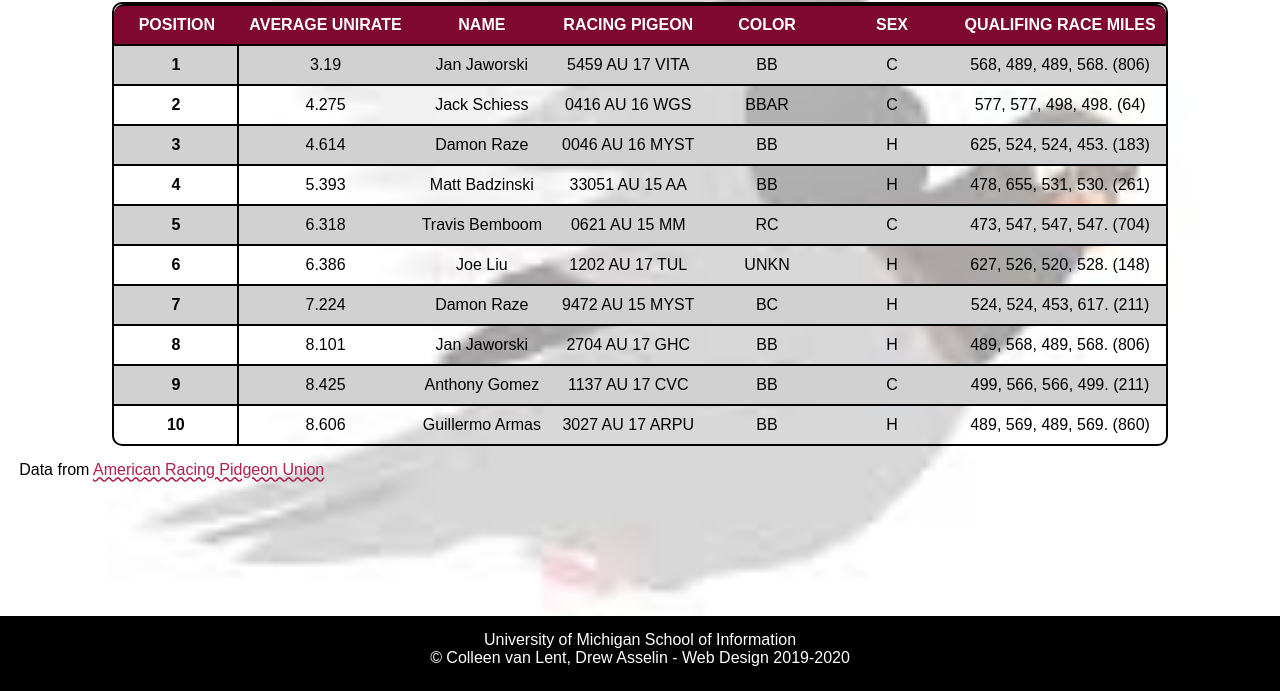
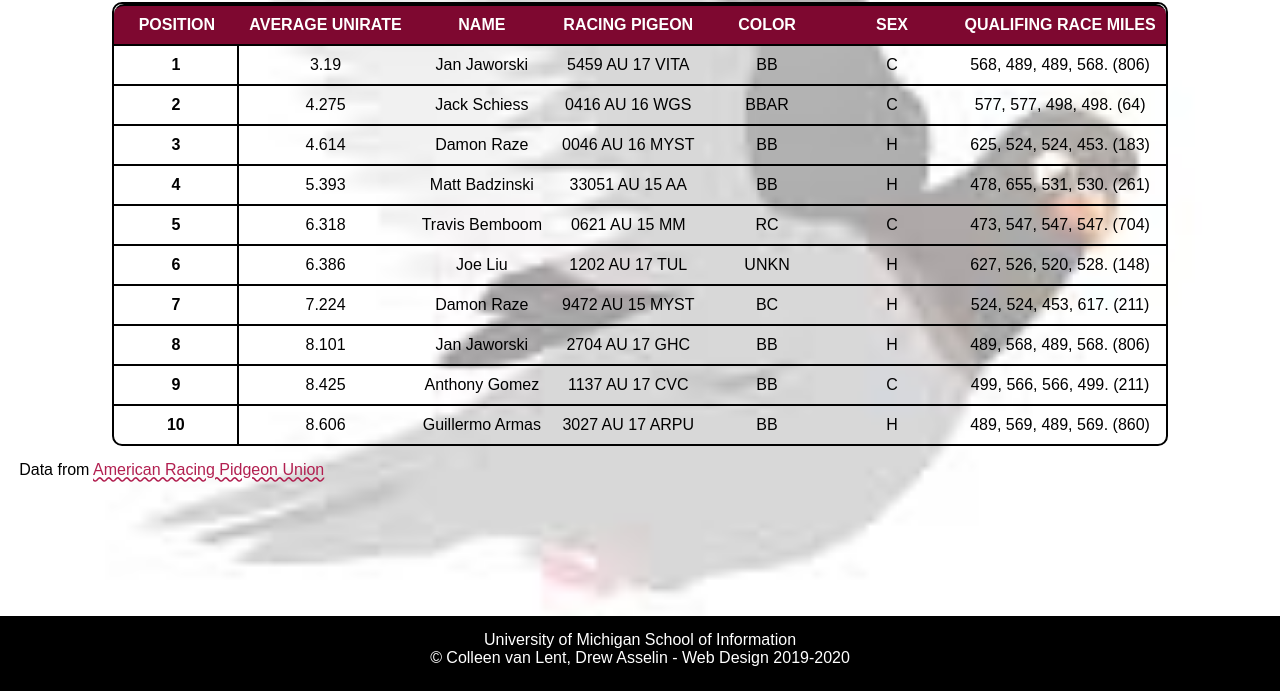
Before and after one commit to xiaocheng-xchengx/homework3, a plain HTML site: page index.html in a window 1280 px wide. Shown: the part 109-800 px from the top of the page. Drawn offline with Linux system fonts and the light colour scheme; a web font is replaced by a local one.

Commit message:
Add files via upload

```diff
--- a/css/style.css
+++ b/css/style.css
@@ -52,7 +52,7 @@ table{
     border-radius: 10px;
 }
 
-tbody tr:nth-child(odd) td {
+/*tbody tr:nth-child(odd) td {
   background-color: #D1D1D1;
 }
 
@@ -66,8 +66,7 @@ tbody tr:nth-child(even) td {
 
 tbody tr:nth-child(even) th{
   background: transparent;
-}
-
+}*/
 
 tbody tr:hover {
   background-color: rgb(126,8,48,0.25);
```
